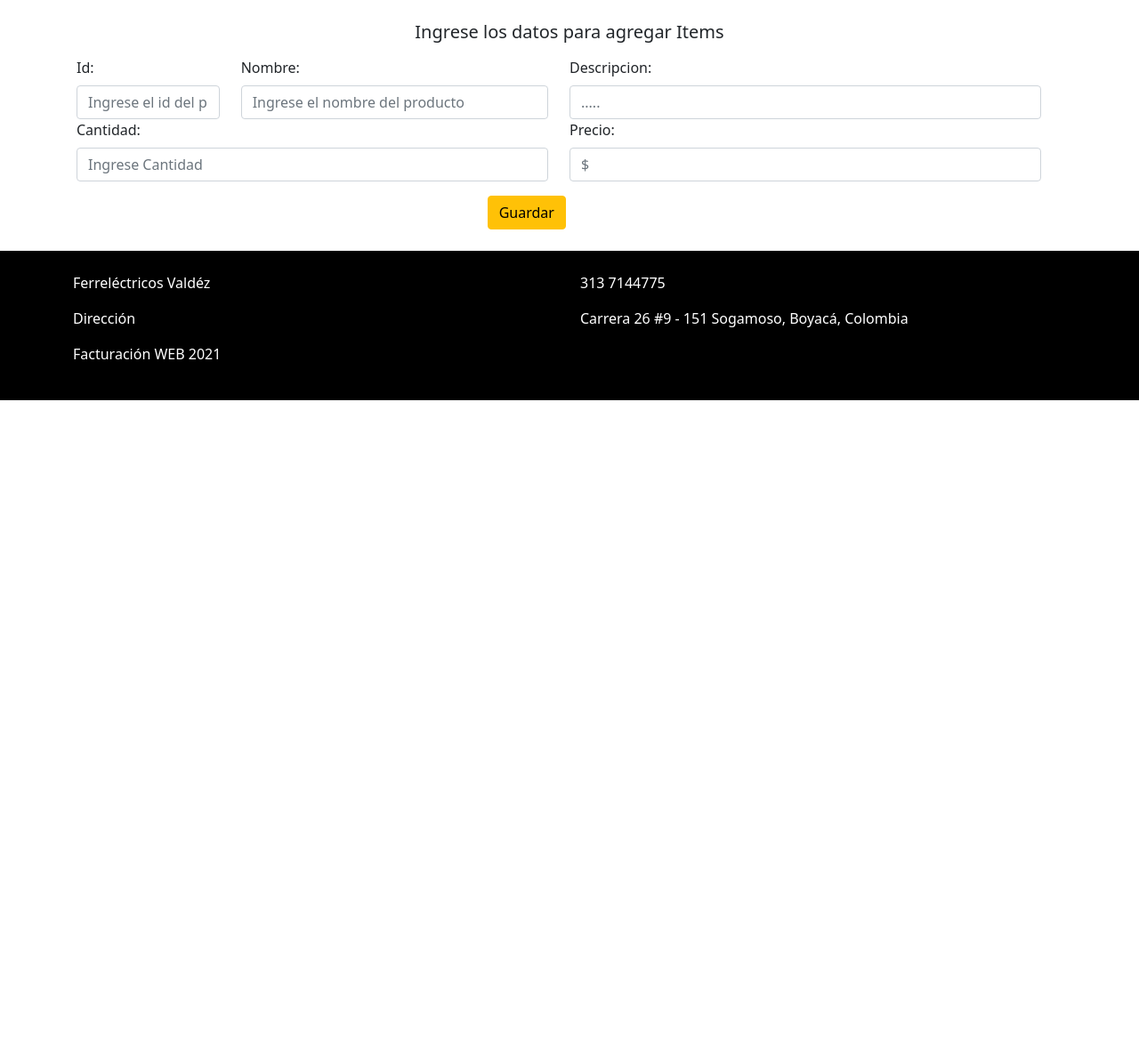
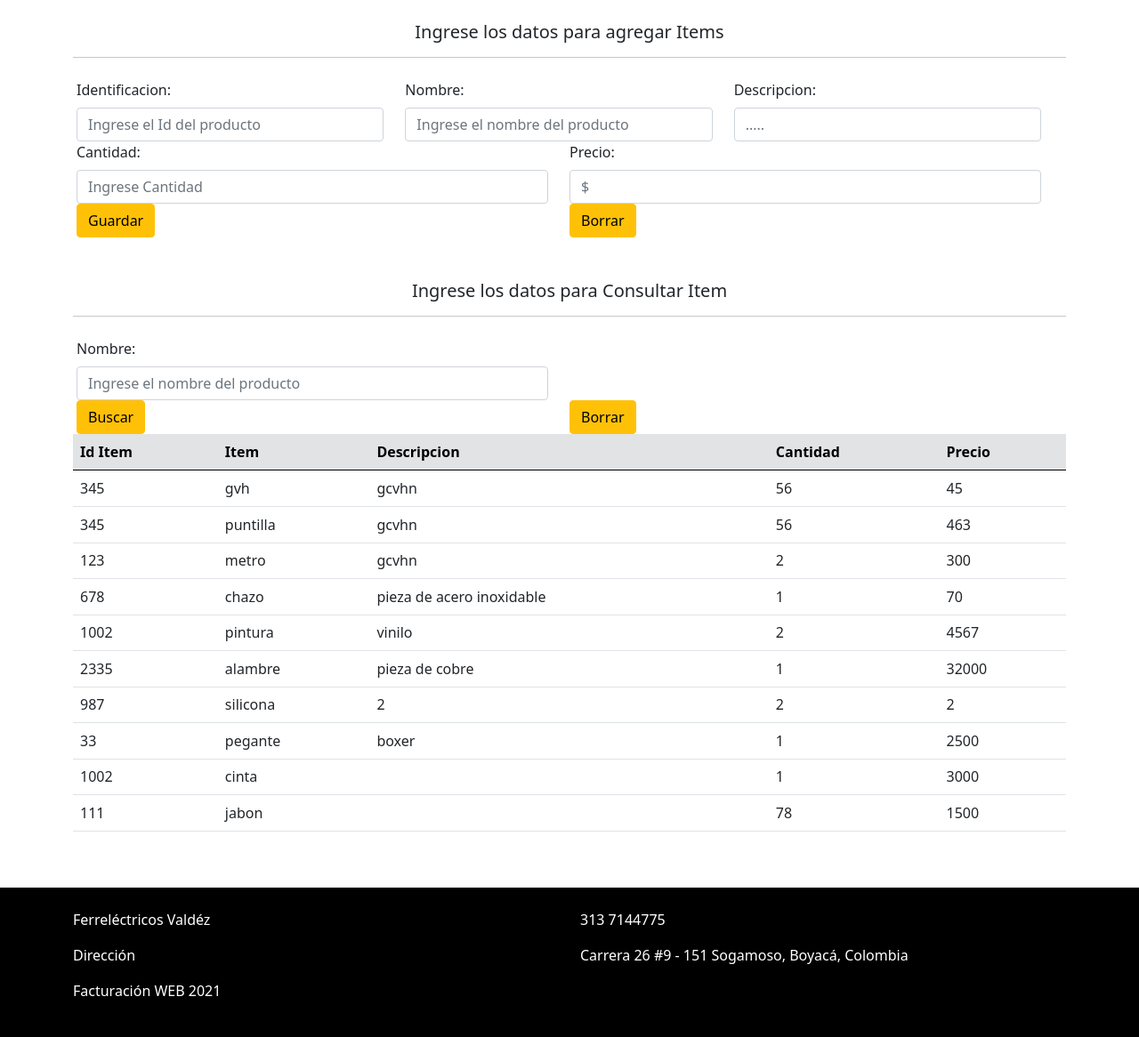
Before and after one commit to JohnGranados01/FerrelectricosVald-z, a PHP site: page /item.php in a window 1280 px wide. Shown: the part 56-1222 px from the top of the page at 89% size. Before the commit the page ends 506 px from the top, so only its background shows below. Run offline with PHP 8.4, Linux system fonts and the light colour scheme; a user stored in the database is signed in; data comes from the database, SQL or seed files in the repository; data that the repository does not hold is empty.

Commit message:
add item y cliente con funcion add and serch

```diff
--- a/item.php
+++ b/item.php
@@ -16,22 +16,24 @@
         }
     }
 
-    $conexion = mysqli_connect('localhost', 'root', '', 'ferrelectricosvaldez') or die(mysql_error($mysqli));
-
-    insertar($conexion);
-    function insertar($conexion){
-      $id = $_POST['idProducto'];
-      $nombre = $_POST['nombre'];
-      $descripcion = $_POST['descripcion'];
-      $cantidad = $_POST['cantidad'];
-      $precio = $_POST['precio'];
-
-      $consulta = "INSERT INTO item(id, nombre, descripcion, cantidad, precio)
-      VALUES('$id', '$nombre', '$descripcion', '$cantidad', '$precio')";
-      mysqli_query($conexion, $consulta);
-      mysqli_close($conexion);
+    if(isset($_POST['addItem_btn'])){
+      require 'database.php';
+      $message='';
+      if(!empty($_POST['nombre']) && !empty($_POST['cantidad']) && !empty($_POST['precio'])){
+        $sql = "INSERT INTO item (id, nombre, descripcion, cantidad, precio) VALUES (:id, :nombre, :descripcion, :cantidad, :precio)";
+        $stmt = $conn->prepare($sql);
+        $stmt->bindParam(':id', $_POST['id']);
+        $stmt->bindParam(':nombre', $_POST['nombre']);
+        $stmt->bindParam(':descripcion', $_POST['descripcion']);
+        $stmt->bindParam(':cantidad', $_POST['cantidad']);
+        $stmt->bindParam(':precio', $_POST['precio']);
+        if ($stmt->execute()) {
+          $message = 'Item Creado Satisfactoriamente!';
+          } else {
+            $message = 'Lamentablemente no se pudo crear el Item!';
+        }
+      }
     }
-
 ?>
 
 <!DOCTYPE html>
@@ -90,17 +92,18 @@
       <br>
       <div class="container">
         <h5 style="text-align: center;">Ingrese los datos para agregar Items</h5>
+        <hr>
         <br>
         <form class="row g-3 needs-validation" action="item.php" method="POST" novalidate>
           <div class="row">
-            <div class="col-sm-2">
-              <label for="nombre" class="form-label">Id:</label>
-              <input type="text" class="form-control" id="id" placeholder="Ingrese el id del producto" name="idProducto" aria-describedby="inputGroupPrepend2" required>
+          <div class="col-sm-4">
+              <label for="id" class="form-label">Identificacion:</label>
+              <input type="text" class="form-control" id="id" placeholder="Ingrese el Id del producto" name="id" aria-describedby="inputGroupPrepend2" required>
               <div class="valid-feedback">
                 Bien!
               </div>
               <div class="invalid-feedback">
-                Debe rellenar los campos para registrar el ítem
+                Ingrese lo que se le pide, por favor!
               </div>
             </div>
             <div class="col-sm-4">
@@ -110,10 +113,10 @@
                 Bien!
               </div>
               <div class="invalid-feedback">
-                Debe rellenar los campos para registrar el ítem
+                Ingrese lo que se le pide, por favor!
               </div>
             </div>
-            <div class="col-sm">
+            <div class="col-sm-4">
               <label for="descripcion" class="form-label">Descripcion:</label>
               <input type="text" class="form-control" id="descripcion" name="descripcion" placeholder=".....">
             </div>
@@ -126,7 +129,7 @@
                 Bien!
               </div>
               <div class="invalid-feedback">
-              Debe rellenar los campos para registrar el ítem
+                Ingrese lo que se le pide, por favor!
               </div>
             </div>
             <div class="col-sm">
@@ -136,19 +139,94 @@
                 Bien!
               </div>
               <div class="invalid-feedback">
-                Debe rellenar los campos para registrar el ítem
+                Ingrese lo que se le pide, por favor!
               </div>
             </div>
           </div>
-          <div></div>
+          <br>
           <div class="row">
-            <div class="col-sm-5">
-          </div>
-            <div class="col-sm-4">
-              <button class="btn btn-warning" type="submit">Guardar</button>
+            <div class="col-sm">
+              <button class="btn btn-warning" type="submit" name="addItem_btn">Guardar</button>
+            </div>
+            <div class="col-sm">
+              <button class="btn btn-warning" type="reset">Borrar</button>
             </div>
           </div>
         </form>
+        <br>
+    <?php if(!empty($message)): ?>
+      <div class="alert alert-warning" role="alert">
+      <?= $message ?>
+      </div>
+      <?php endif; ?>
+    <br>
+        <h5 style="text-align: center;">Ingrese los datos para Consultar Item</h5>
+        <hr>
+        <br>
+        <form class="row g-3 needs-validation" action="item.php" method="POST" novalidate>
+          <div class="row">
+            <div class="col-sm-6">
+              <label for="nombre" class="form-label">Nombre:</label>
+              <input type="text" class="form-control" id="nombre" placeholder="Ingrese el nombre del producto" name="nombre" aria-describedby="inputGroupPrepend2" required>
+              <div class="valid-feedback">
+                Datos Correctos!
+              </div>
+              <div class="invalid-feedback">
+                Ingrese lo que se le pide, por favor!
+              </div>
+            </div>
+          </div>
+          <div class="row">
+            <div class="col-sm">
+              <button class="btn btn-warning" type="submit" name="serchItem_btn">Buscar</button>
+            </div>
+            <div class="col-sm">
+              <button class="btn btn-warning" type="reset">Borrar</button>
+            </div>
+          </div>
+        </form>
+        <table class="table caption-top">
+      <thead class="table-secondary">
+        <tr>
+          <th scope="col"> Id Item </th>
+          <th scope="col"> Item </th>
+          <th scope="col"> Descripcion </th>
+          <th scope="col"> Cantidad </th>
+          <th scope="col"> Precio</th>
+          </tr>
+      </thead>
+      <tbody>
+        <?php
+          require 'database.php';
+          $nombre= ( empty($_POST['nombre']) ) ? NULL : $_POST['nombre'];
+          if(!empty($nombre)){
+            $consulta = $conn->query("SELECT * FROM item WHERE nombre = '$nombre'");
+            foreach($consulta as $result){
+              echo "<tr>
+              <td>".$result['Id']."</td>";
+                  echo "<td>". $result['nombre']."</td>";
+                  echo "<td>". $result['descripcion']."</td>";
+                  echo "<td>". $result['cantidad']."</td>";
+                  echo "<td>". $result['precio']."</td>";
+                  echo "<tr>";
+            }
+          }else{
+            $consulta = $conn->query("SELECT * FROM item");
+            foreach($consulta as $result){
+              echo "<tr>
+              <td>".$result['Id']."</td>";
+                  echo "<td>". $result['nombre']."</td>";
+                  echo "<td>". $result['descripcion']."</td>";
+                  echo "<td>". $result['cantidad']."</td>";
+                  echo "<td>". $result['precio']."</td>";
+                  echo "<tr>";
+            }
+          }
+
+        ?>
+      </tbody>
+      </table>
+      <br>
         </div>
     <script src="https://cdn.jsdelivr.net/npm/bootstrap@5.1.0/dist/js/bootstrap.bundle.min.js" integrity="sha384-U1DAWAznBHeqEIlVSCgzq+c9gqGAJn5c/t99JyeKa9xxaYpSvHU5awsuZVVFIhvj" crossorigin="anonymous"></script><!-- Clase de bootsrap Bundle-->
     <script src="logica/item.js"></script>
```
Also changed, not shown: cliente.php (+84 -50 lines).
